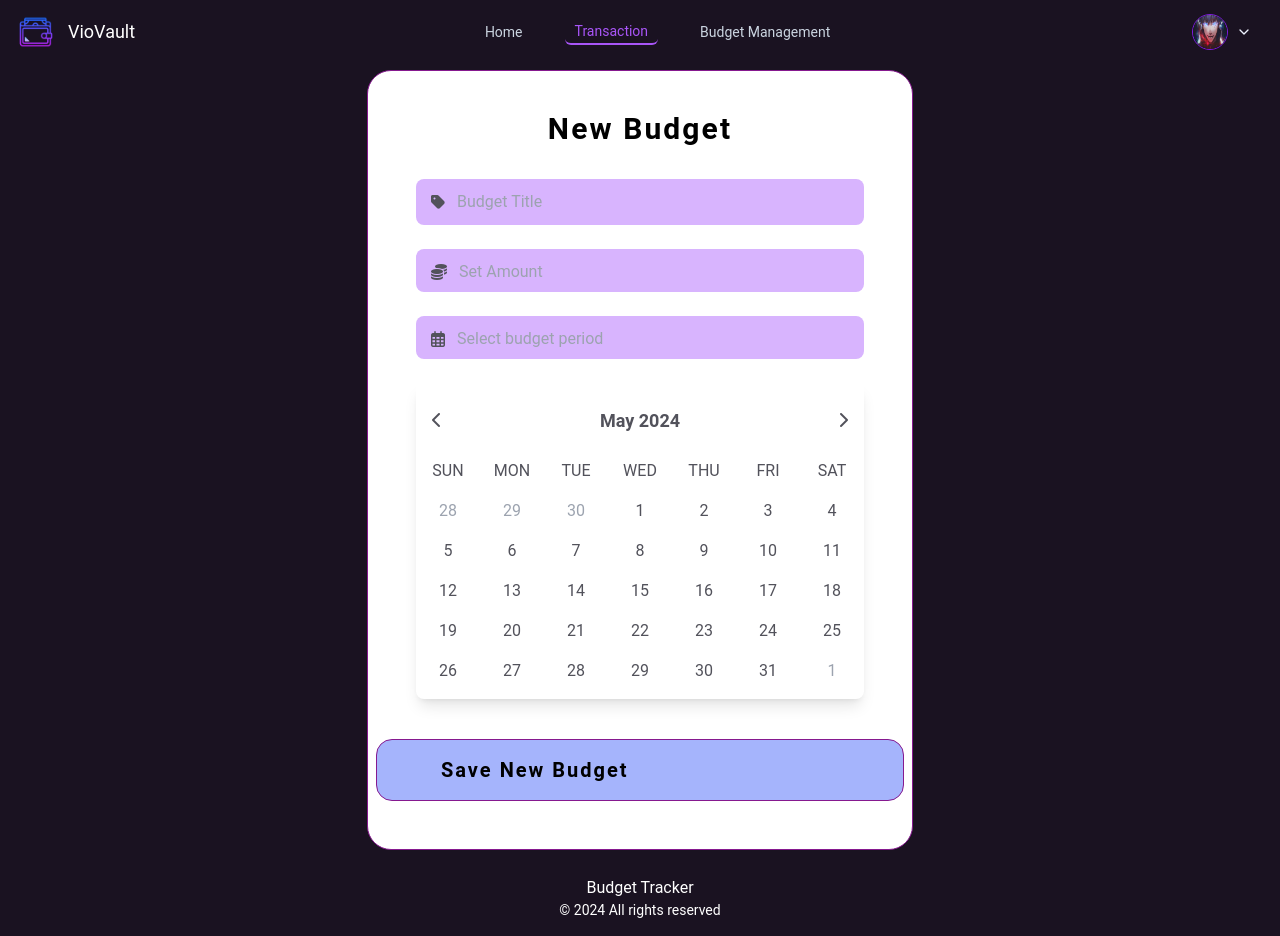
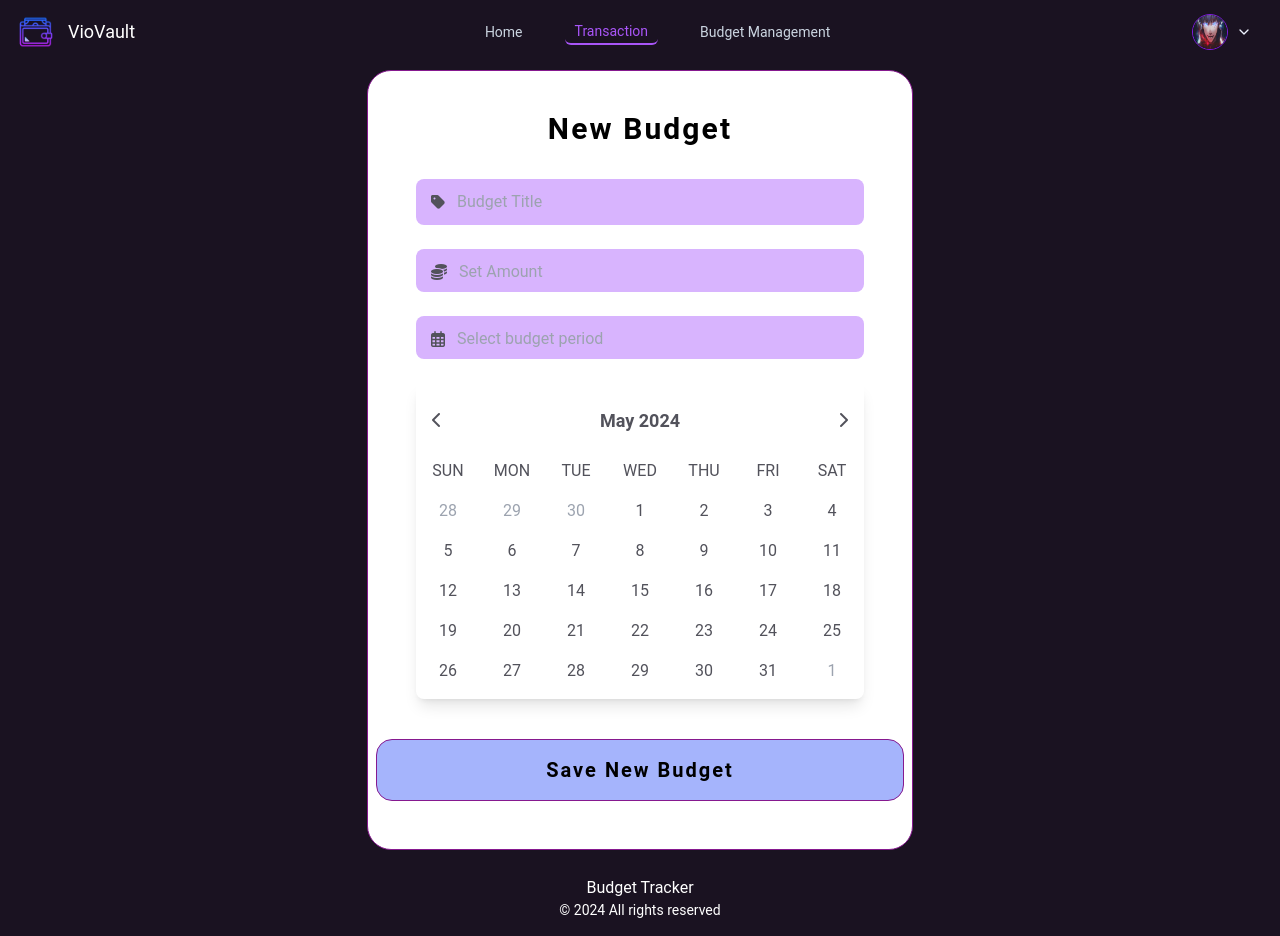
Before and after one commit to Danny2705/budget-application, a React (Create React App) app: page /transaction in a window 1280 px wide. Built offline with nearby package versions, Linux system fonts and the light colour scheme; no server answers; sample sign-in values are in the browser's storage.

Commit message:
do'nt know whay i changed, maybe i added space somewhere?

```diff
--- a/src/components/NewBudget.jsx
+++ b/src/components/NewBudget.jsx
@@ -142,7 +142,6 @@ function DateCalendar() {
     </div>
   );
 }
-// console.log(DateCalendar());
 
 // MODED from FIGMA
 export default function NewBudget() {
@@ -177,7 +176,7 @@ export default function NewBudget() {
           <DateCalendar />
         </div>
         <div className="p-2">
-          <div className="justify-center items-center px-16 py-4 mt-6 text-xl font-semibold tracking-widest text-black bg-indigo-300 rounded-2xl border border-fuchsia-800 border-solid max-md:px-5 max-md:max-w-full">
+          <div className="flex justify-center items-center px-16 py-4 mt-6 text-xl font-semibold tracking-widest text-black bg-indigo-300 rounded-2xl border border-fuchsia-800 border-solid max-md:px-5 max-md:max-w-full">
             Save New Budget
           </div>
         </div>
```
